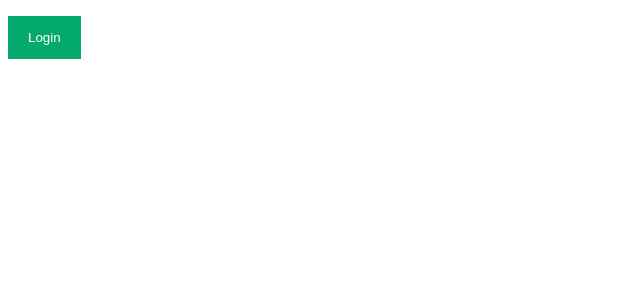
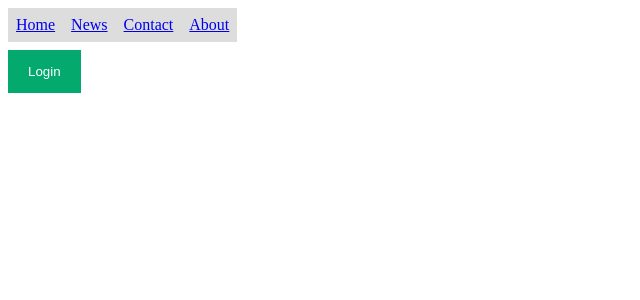
Before and after one commit to ptiptr17/PTIPTR17_2021-2022, a PHP site: page /html/login.html in a window 1280 px wide. Shown: the top 300 px of the page, without its empty margins (0-640 px from the left). Run offline with PHP 8.4, Linux system fonts and the light colour scheme.

Commit message:
navbar superior

```diff
--- a/project_greenmarket/css/login.css
+++ b/project_greenmarket/css/login.css
@@ -96,6 +96,23 @@
   animation: animatezoom 0.6s
 }
 
+ul {
+  list-style-type: none;
+  margin: 0;
+  padding: 0;
+  overflow: hidden;
+}
+
+li {
+  float: left;
+}
+
+li a {
+  display: block;
+  padding: 8px;
+  background-color: #dddddd;
+}
+
 @-webkit-keyframes animatezoom {
   from {-webkit-transform: scale(0)}
   to {-webkit-transform: scale(1)}
--- a/project_greenmarket/html/login.html
+++ b/project_greenmarket/html/login.html
@@ -9,6 +9,13 @@
 
 
 <body>
+
+  <ul>
+    <li><a href="#home">Home</a></li>
+    <li><a href="#news">News</a></li>
+    <li><a href="#contact">Contact</a></li>
+    <li><a href="#about">About</a></li>
+  </ul>
   <button onclick="document.getElementById('id01').style.display='block'" style="width:auto;">Login</button>
 
   <div id="id01" class="modal">
```
